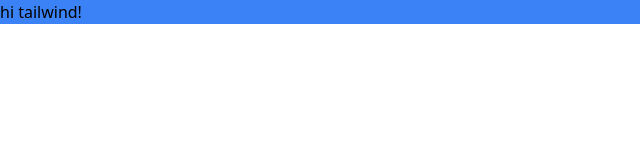
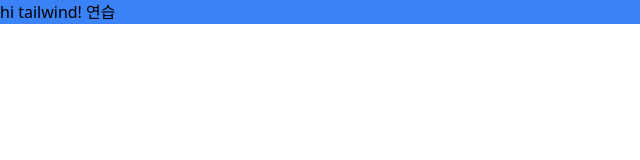
Before and after one commit to FES10-12-2/vanilla-project, a website built with Vite: page index.html in a window 1280 px wide. Shown: the full height of the page, 0-640 px from the left. Built offline with nearby package versions, Linux system fonts and the light colour scheme.

Commit message:
feat: try

```diff
--- a/index.html
+++ b/index.html
@@ -1,5 +1,6 @@
 <!doctype html>
 <html lang="en">
+
 <head>
   <title>Vite - Tailwindcss</title>
   <meta charset="UTF-8" />
@@ -8,10 +9,13 @@
   <meta name="viewport" content="width=device-width, initial-scale=1.0" />
   <script type="module" src="/main.js"></script>
 </head>
+
 <body>
   <div id="app" class="bg-blue-500">
     hi tailwind!
+    연습
   </div>
 
 </body>
+
 </html>
```
Lines whose indentation alone changed are shown as unchanged.
